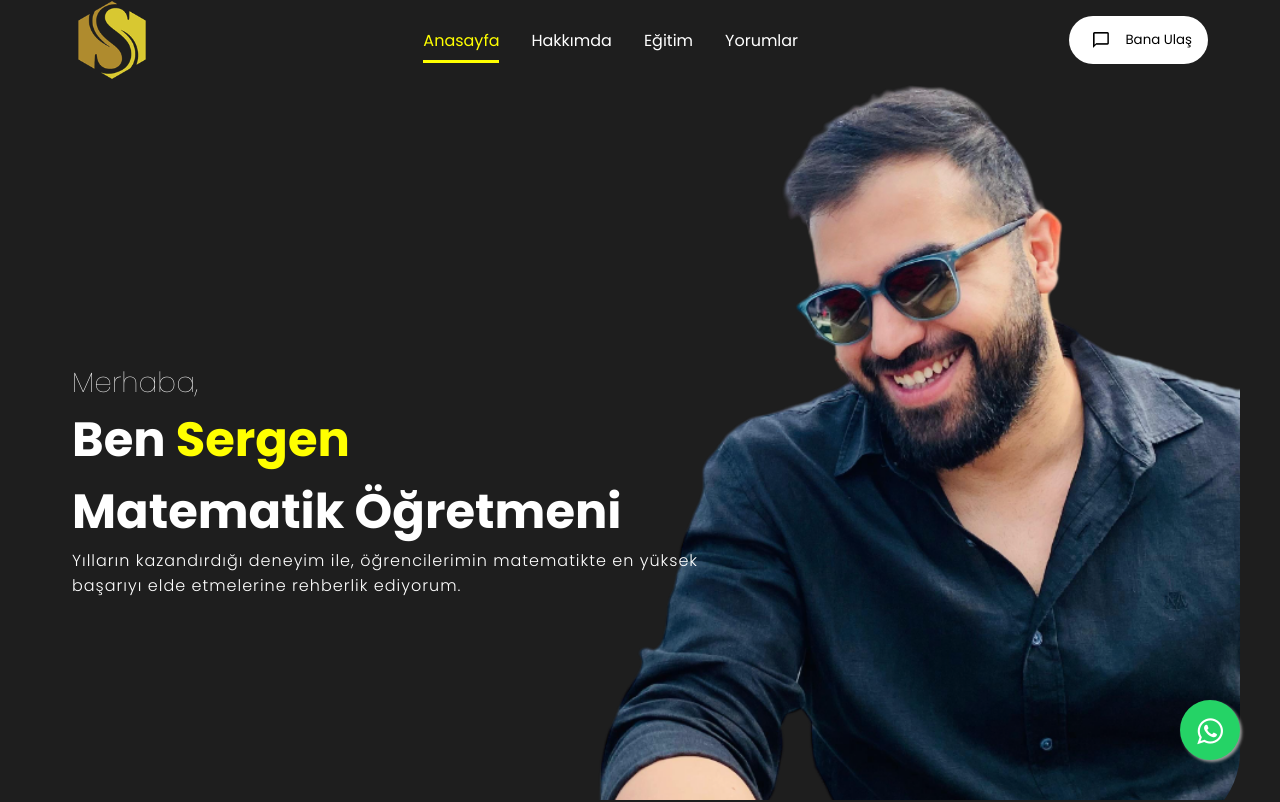
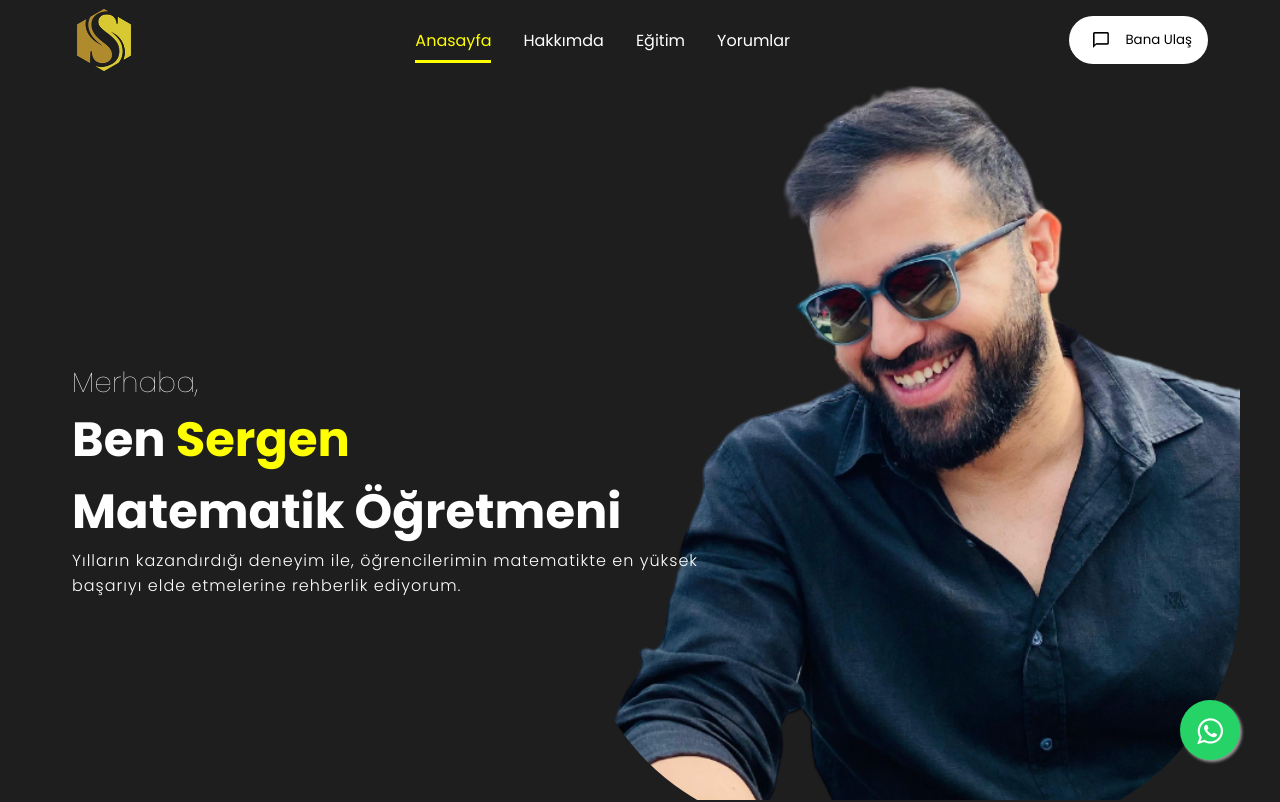
Before and after one commit to sergenhoca/sergenhocacom, a React (Create React App) app: page / in a window 1280 px wide. Shown: the top 802 px of the page. Built offline with nearby package versions, Linux system fonts and the light colour scheme.

Commit message:
first commit

```diff
--- a/src/components/Contact/contact.jsx
+++ b/src/components/Contact/contact.jsx
@@ -62,7 +62,7 @@ const Contact = () => {
         </div>
         <div id="card-3" className="yorum-card">
           <img src={kadin5} alt="User Avatar" />
-          <h3>Tülay S***</h3>
+          <h3>Aylin S***</h3>
           <p>★★★★★</p>
           <p className="card-desc">
             "Matematikteki ilerlemeyi özel dersler ile yakından takip eden
--- a/src/components/Intro/intro.css
+++ b/src/components/Intro/intro.css
@@ -13,7 +13,7 @@
   z-index: -1;
   object-fit: cover;
   height: 100vh;
-  border-radius: 5rem;
+  border-radius: 15rem;
 }
 .introContent {
   height: 100vh;
--- a/src/components/NavBar/navbar.css
+++ b/src/components/NavBar/navbar.css
@@ -13,8 +13,8 @@
 }
 .logo {
   object-fit: cover;
-  height: 5rem;
-  width: 5rem;
+  height: 4rem;
+  width: 4rem;
   cursor: pointer;
 }
 .desktopMenuListItem {
```
